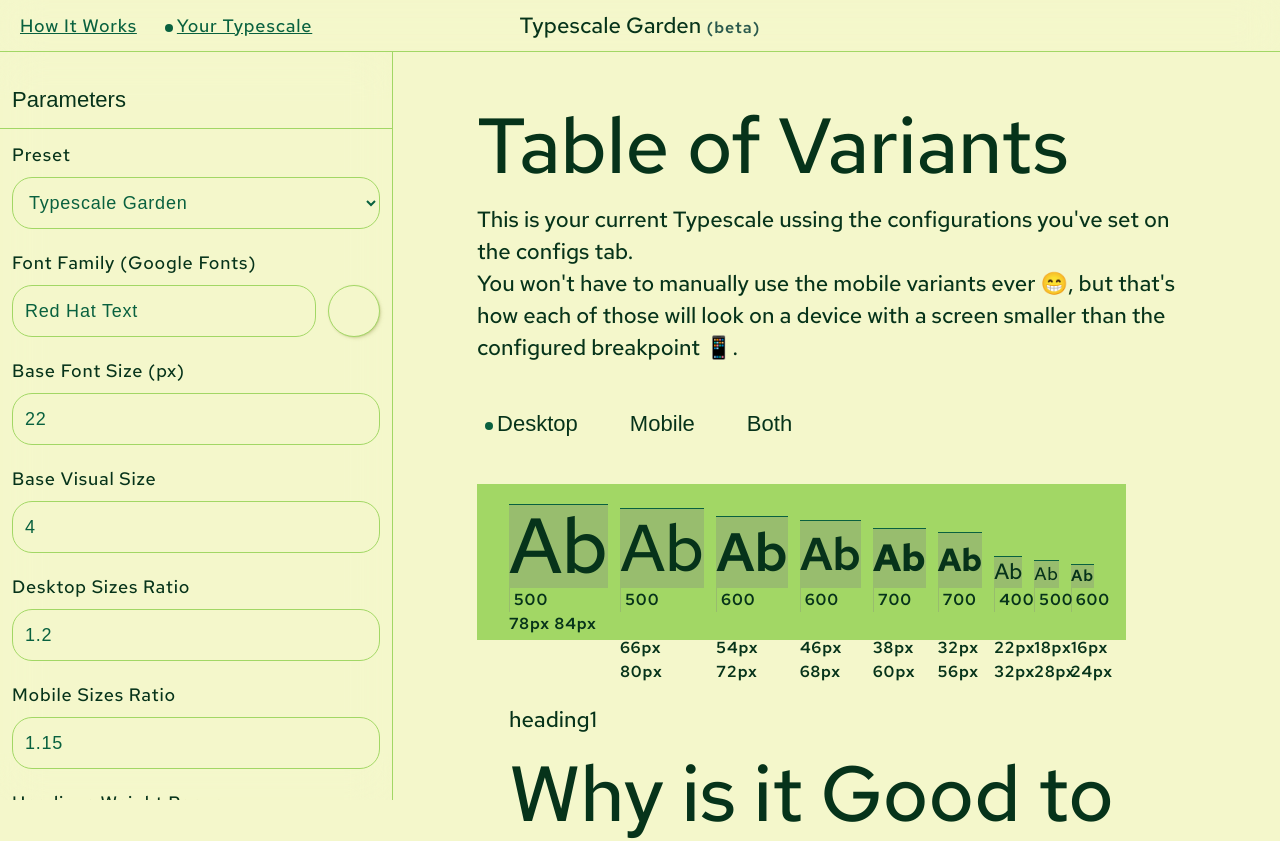
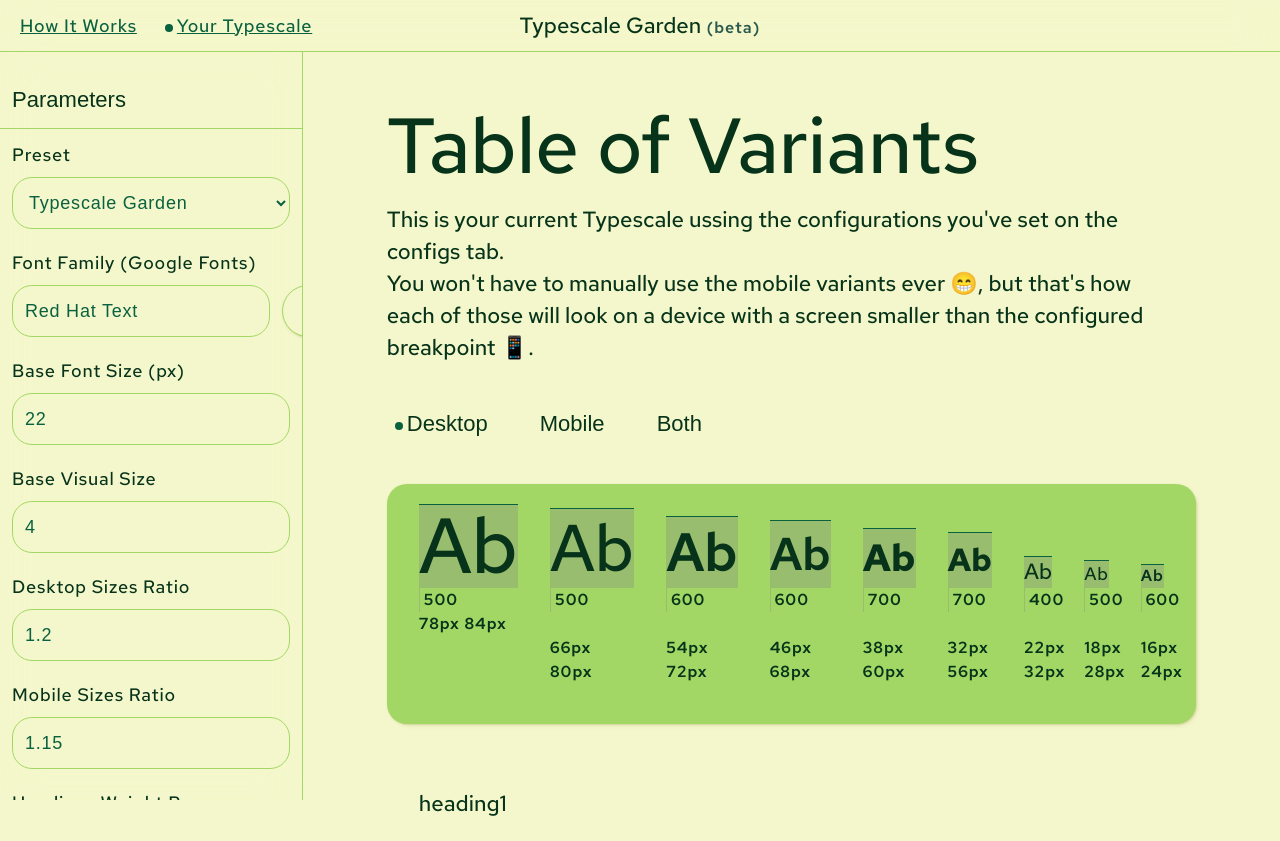
Before and after one commit to ignacio-nacho-barbano/typescale-garden, a SvelteKit app: page /table in a window 1280 px wide. Shown: the top 841 px of the page. Built offline with nearby package versions, Linux system fonts and the light colour scheme; some icons are missing; a web font is replaced by a local one.

Commit message:
correct chars chart

```diff
--- a/src/components/CharsChart.svelte
+++ b/src/components/CharsChart.svelte
@@ -3,7 +3,7 @@
 	export let viewing: string;
 </script>
 
-<div class="chars-chart-wrapper">
+<div class="chars-chart-wrapper shadow-mid">
 	{#each $typescale as { weight, name, desktopSize, desktopLine, mobileLine, mobileSize }}
 		<span
 			class={'letter-example ' + name}
@@ -21,12 +21,17 @@
 <style lang="scss">
 	.chars-chart-wrapper {
 		justify-content: center;
-		padding: $s4 $sd5 $s6;
+		padding: $s4 $sd5 $s8;
+		flex: 1 1;
+		border-radius: $s4;
+		min-width: 256px;
 
 		background-color: $c-primary;
 		display: flex;
-		gap: $s3;
+		gap: $sd5;
+		justify-content: space-between;
 		align-items: flex-end;
+		overflow: auto;
 	}
 
 	.letter-example {
--- a/src/routes/table/+page.svelte
+++ b/src/routes/table/+page.svelte
@@ -115,23 +115,27 @@
 
 	.device {
 		&.mobile {
+			position: relative;
 			background: black;
-
 			padding: $s6 0;
+			border-radius: $s5;
 			margin-left: auto;
 			margin-right: auto;
 			max-width: 360px;
-			position: relative;
+			color: rgb(203, 203, 203);
+			aspect-ratio: 9/16;
+			overflow: auto;
 
 			&::after {
 				content: '';
 				position: absolute;
 				left: 50%;
 				top: $s5;
+				border-radius: 50%;
 				width: $s3;
 				height: $s3;
 				border: gray solid 1px;
-				background: radial-gradient(circle at 75% 25%, transparent, $c-primary);
+				background: radial-gradient(circle at 75% 25%, transparent, gray);
 
 				transform: translate(-50%, -50%);
 			}
@@ -156,11 +160,18 @@
 		justify-content: center;
 
 		&.mobile {
-			flex-direction: row;
+			flex-direction: column;
+			flex-wrap: wrap;
+			flex: 1 1;
+			align-items: center;
 
 			:global(.chars-chart-wrapper) {
 				order: 1;
 				height: fit-content;
+			}
+
+			@media ($bp-l) {
+				flex-direction: row;
 			}
 		}
 		table {
```
Also changed, not shown: src/components/TopBar.svelte (+3 -7 lines).
